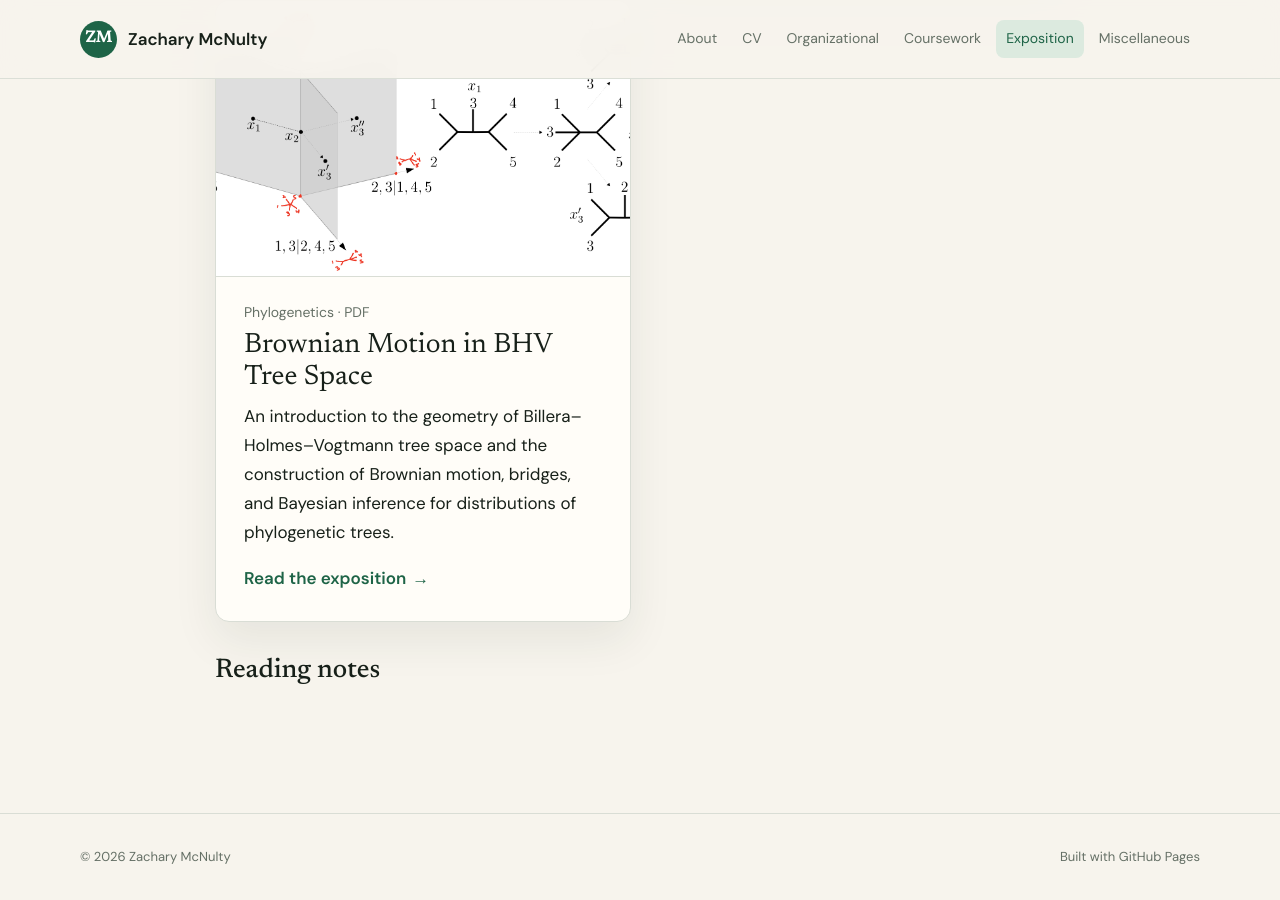
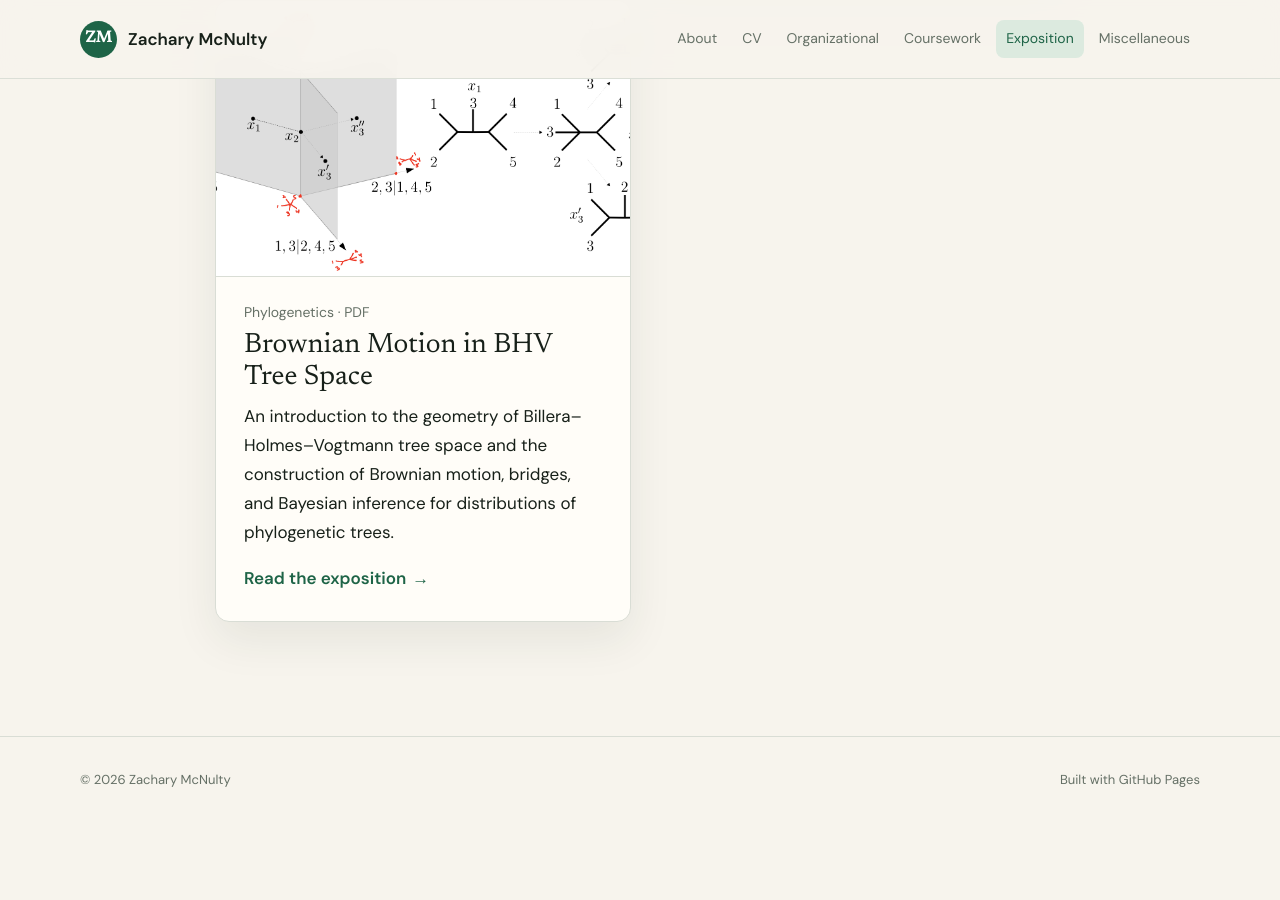
Before and after one commit to zackmcnulty/zackmcnulty.github.io, a Jekyll site: the page built from exposition.html, in a window 1280 px wide and 900 px high, scrolled down 1450 px. Built offline with Jekyll 4.4.1, drawn with Linux system fonts in a browser that asks for light colours; after the commit the page ends 2273 px from its top, so only the background shows below that.

```diff
--- a/exposition.html
+++ b/exposition.html
@@ -44,6 +44,5 @@
         </span>
       </a>
     </div>
-    <h3>Reading notes</h3>
   </section>
 </article>
```
